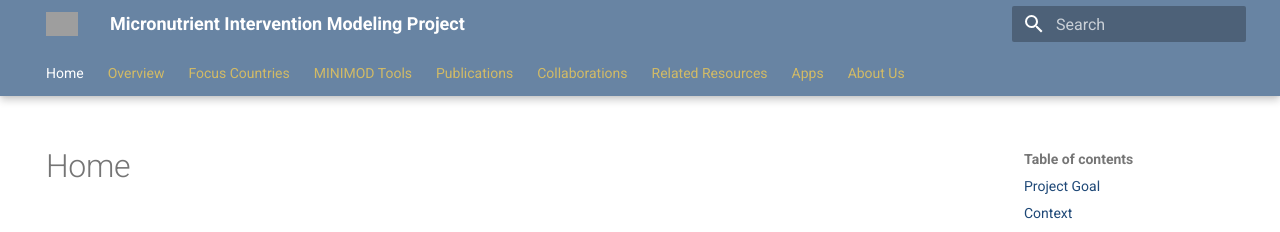
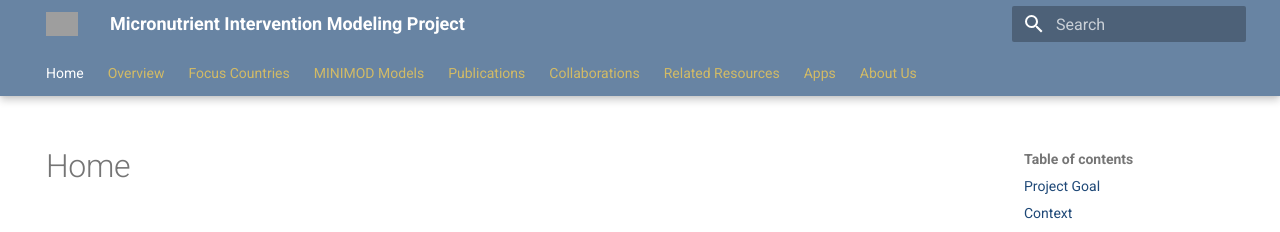
Before and after one commit to minimod-nutrition/minimod-website, an MkDocs documentation site: the page built from docs/index.md, in a window 1280 px wide. Shown: the top 232 px of the page. Built offline with MkDocs 1.6.1 and Material for MkDocs 9.7.7, drawn with Linux system fonts in a browser that asks for light colours; nearby versions of some CDN libraries; grey boxes are pictures that could not be loaded.

Commit message:
Update mkdocs.yml
Changed MINIMOD Tools to MINIMOD Models

```diff
--- a/mkdocs.yml
+++ b/mkdocs.yml
@@ -39,7 +39,7 @@ nav:
       - Tool Development: countries/senegal/tool_development.md
       - Policy Engagement: countries/senegal/policy.md
       - Collaborating Organizations: countries/senegal/collaborations.md
-  - MINIMOD Tools:
+  - MINIMOD Models:
     - MINIMOD-Full Tool:
       - MINIMOD: minimod_tools/minimod.md
       - Overview: minimod_tools/minimod/overview.md
```
